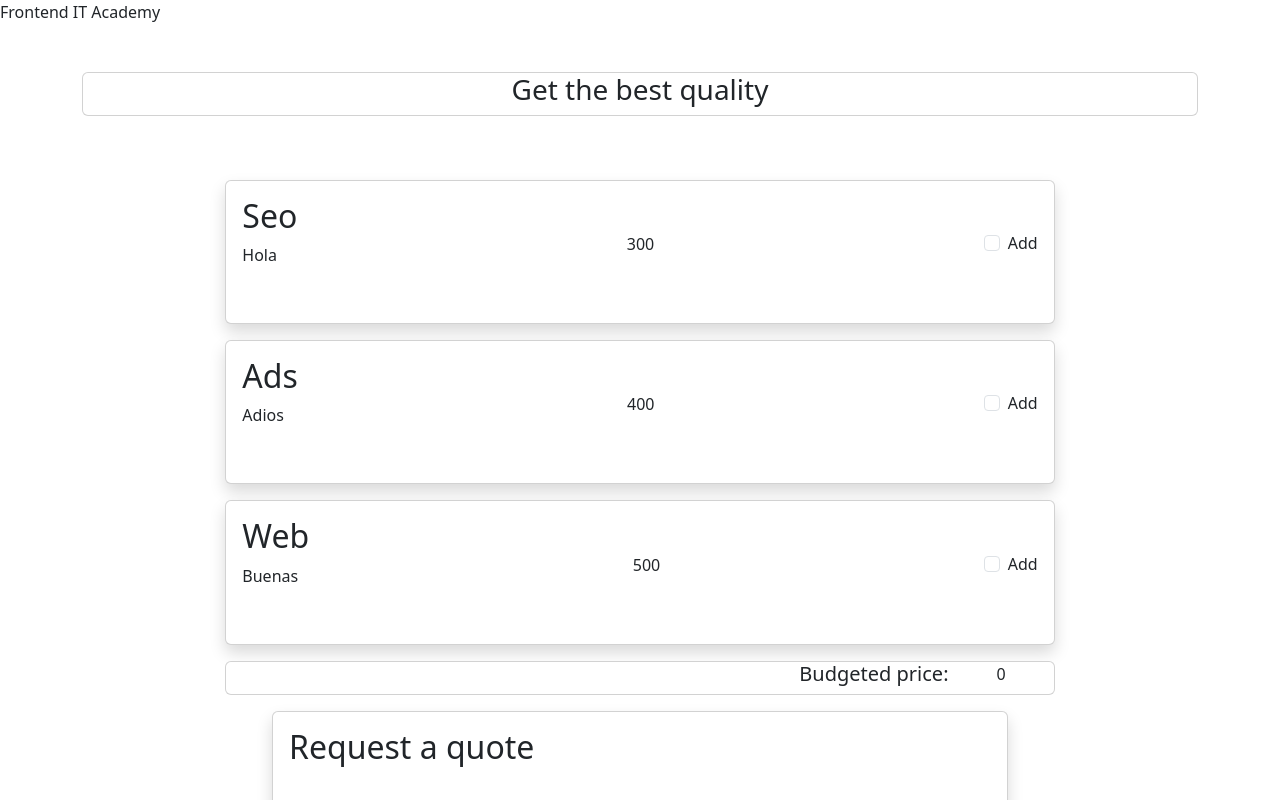
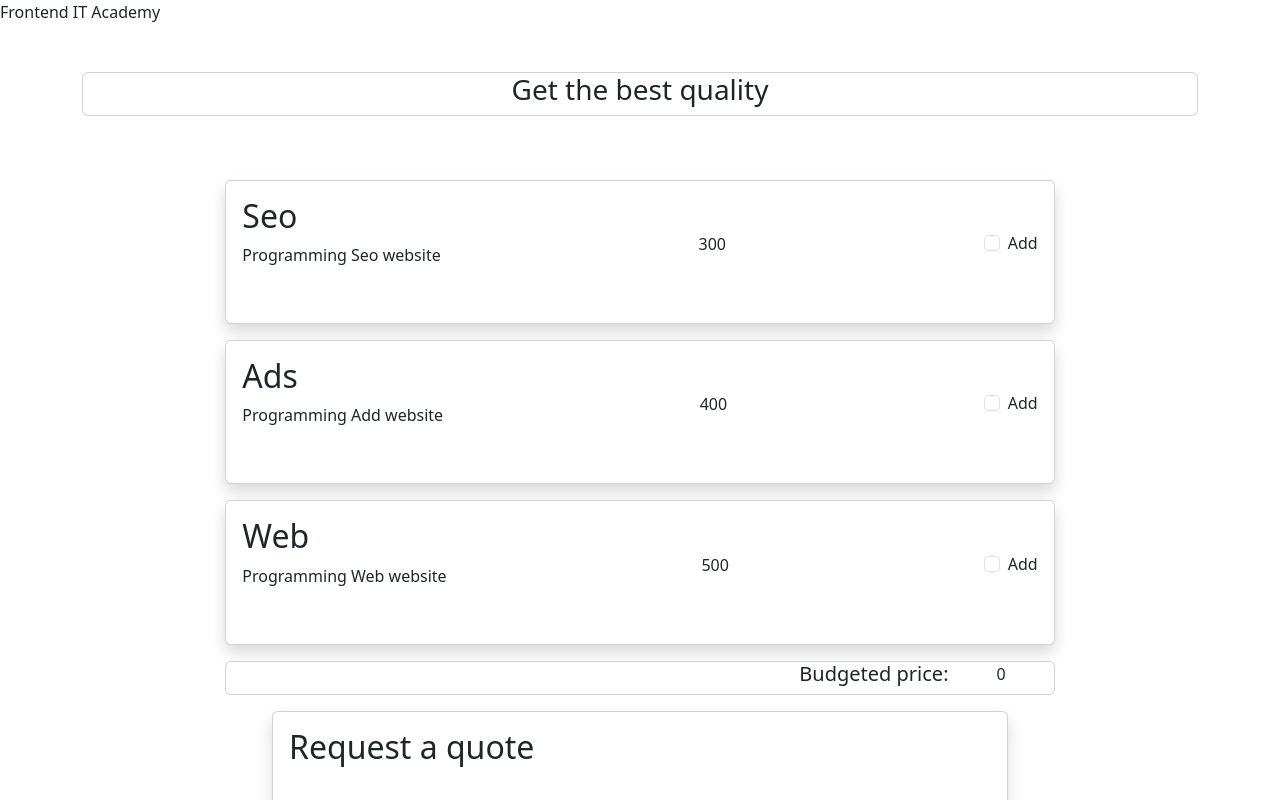
Before and after one commit to AlexMafaluno/Sprint6-budget, an Angular app: page / in a window 1280 px wide. Shown: the top 800 px of the page. Built offline with nearby package versions, Linux system fonts and the light colour scheme.

Commit message:
fix: update descriptions

```diff
--- a/src/app/Services/budget.service.ts
+++ b/src/app/Services/budget.service.ts
@@ -11,9 +11,9 @@ export class BudgetService {
 
 
 private products : Product[] = [
-    {id: 1, title:'Seo', description: 'Hola', price: 300 },
-    {id: 2, title:'Ads', description: 'Adios', price: 400 },
-    {id: 3, title:'Web', description: 'Buenas', price: 500 }
+    {id: 1, title:'Seo', description: 'Programming Seo website', price: 300 },
+    {id: 2, title:'Ads', description: 'Programming Add website', price: 400 },
+    {id: 3, title:'Web', description: 'Programming Web website', price: 500 }
     ]
 
 private selectedProducts: { [key: number]: boolean } = {};
--- a/src/app/panel/panel.component.ts
+++ b/src/app/panel/panel.component.ts
@@ -1,5 +1,5 @@
 import { CommonModule } from '@angular/common';
-import { Component, EventEmitter, inject, OnInit, Output } from '@angular/core';
+import { Component, EventEmitter, inject, Input, OnInit, Output, signal } from '@angular/core';
 import { FormBuilder, FormGroup, ReactiveFormsModule, Validators } from '@angular/forms';
 import { BudgetService } from '../Services/budget.service';
 import { ModalComponent } from '../modal/modal.component';
@@ -18,6 +18,9 @@ required: any;
 
 private budgetService = inject(BudgetService);
 
+@Input() pages: number = 0;
+@Input() lang: number = 0;
+
 @Output() numPages = new EventEmitter<number>();
 @Output() numLanguages = new EventEmitter<number>();
 
@@ -35,19 +38,30 @@ modals = [
     this.showModal = true;
   }
 
-
   closeModal() {
     this.showModal = false;  // Cambia el estado a false para cerrarlo
   }
 
-
 constructor(private fb: FormBuilder ){
     this.panelForm = this.fb.group({
-      numPages: ['', Validators.required],
-      numLanguages: ['', Validators.required],
-  })
+      numPages: [0, Validators.required],
+      numLanguages: [0, Validators.required],
+  });
+
 }
 
+ngOnChanges() {
+  if (this.panelForm) {
+  // ✅ Si `pages` o `lang` cambian desde la URL, actualizamos el formulario
+  this.panelForm.patchValue(
+    {
+    numPages: this.pages,
+    numLanguages: this.lang
+  },
+    { emitEvent: false } // 👈 Evita loops infinitos
+  );
+}
+};
 
 updateValue(field: 'numPages' | 'numLanguages', increment: boolean) {
   let currentValue = this.panelForm.get(field)?.value || 0;
@@ -56,6 +70,7 @@ updateValue(field: 'numPages' | 'numLanguages', increment: boolean) {
 
   this.panelForm.patchValue({ [field]: increment ? currentValue + 1 : currentValue - 1 });
 }
+
 increasePages() {
 this.updateValue('numPages', true);
 }
@@ -76,15 +91,26 @@ decreaseLanguages() {
 
 
 ngOnInit(): void {
+// ✅ Sincronizar los valores iniciales con el formulario SIN emitir eventos
+  this.panelForm.patchValue({
+  numPages: this.pages,
+  numLanguages: this.lang
+},
+{ emitEvent: false } // 👈 Evita que esto dispare `valueChanges`
+);
+
+
     this.panelForm.valueChanges.subscribe(values => { //valueChanges.subscribe() detecta cambios en el formulario y los envía al servicio.
       const numPages : number = Number(values.numPages ?? 0); // Asegurar que sea un número
       const numLanguages : number  = Number(values.numLanguages ?? 0);
 
 
-
+    // 🔥 Emitimos los valores para  budgetService y `CheckboxComponent`
       this.budgetService.updateWebCalculation(numPages, numLanguages);
       this.numPages.emit(numPages);
       this.numLanguages.emit(numLanguages);
+
+
     });
   }
 
```
